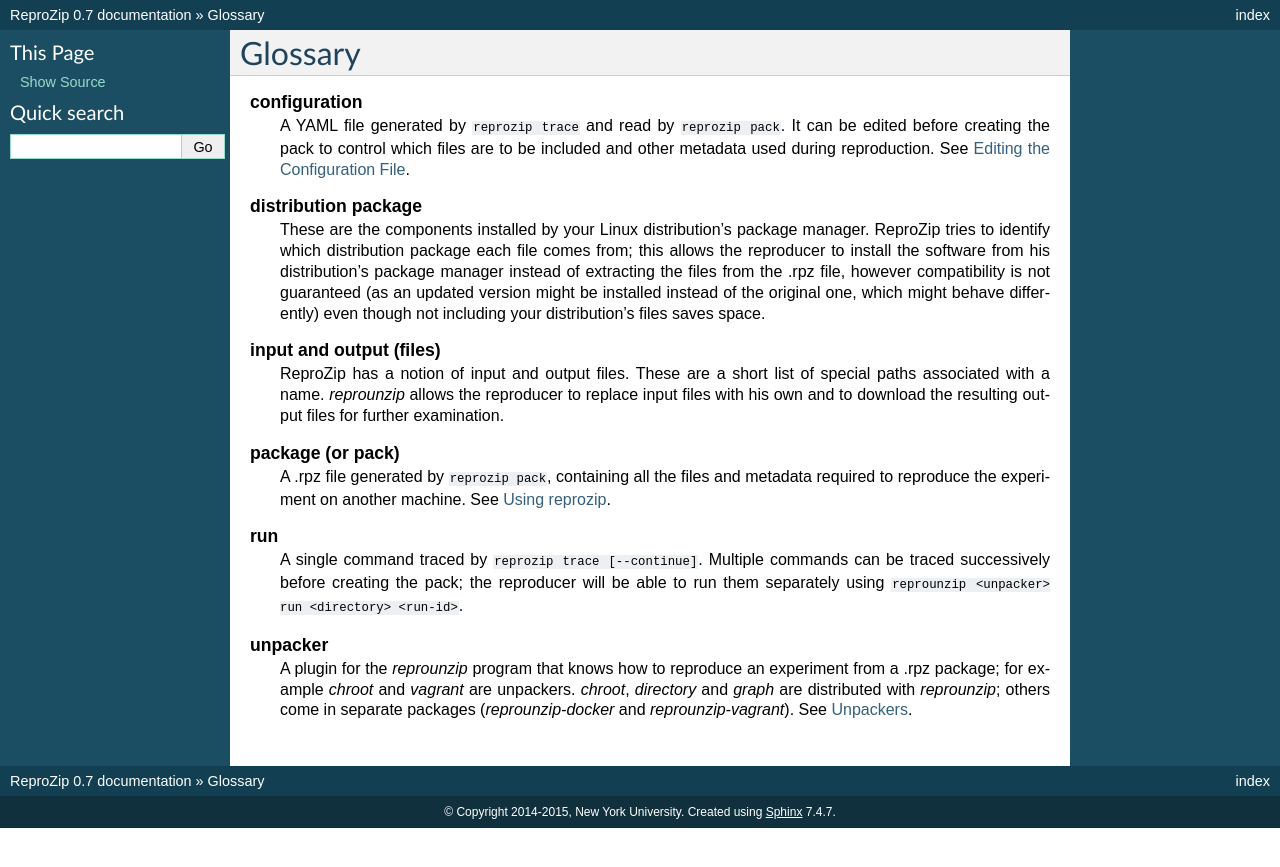
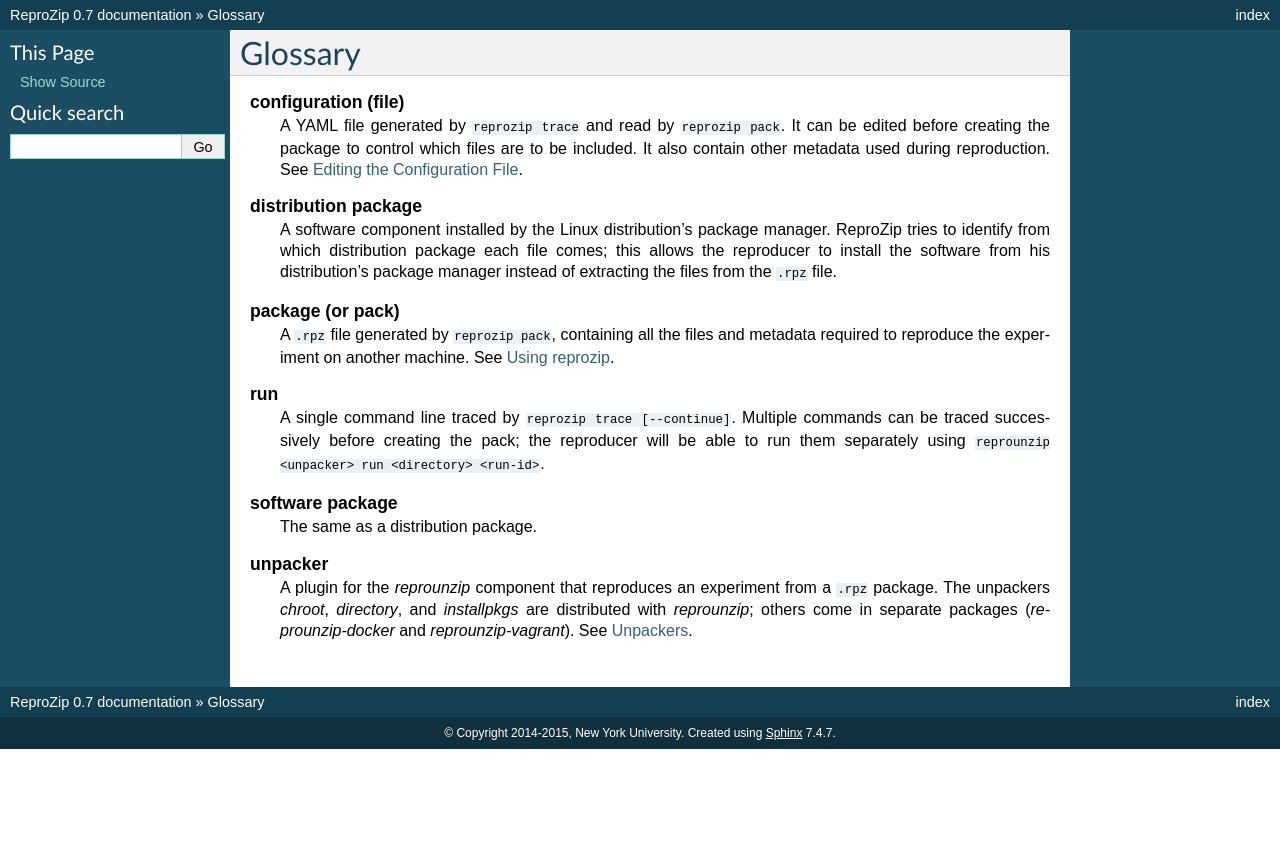
Before and after one commit to VIDA-NYU/reprozip, a Sphinx documentation site: the page built from docs/source/glossary.rst, in a window 1280 px wide. Shown: the top 867 px of the page. Built offline with Sphinx 7.4.7, drawn with Linux system fonts in a browser that asks for light colours; pages that are not in the unit, such as notebooks, are missing from menus.

Commit message:
DOC: pass over glossary.
I have removed `input and output (files)' as for a gloassary we would have to explain the heuristics we use. Unless we do that, I don't think we need this item there.

```diff
--- a/docs/source/glossary.rst
+++ b/docs/source/glossary.rst
@@ -5,20 +5,20 @@
 
 ..  glossary::
 
-    configuration
-        A YAML file generated by ``reprozip trace`` and read by ``reprozip pack``. It can be edited before creating the pack to control which files are to be included and other metadata used during reproduction. See :ref:`packing-config`.
+    configuration (file)
+        A YAML file generated by ``reprozip trace`` and read by ``reprozip pack``. It can be edited before creating the package to control which files are to be included. It also contain other metadata used during reproduction. See :ref:`packing-config`.
 
     distribution package
-        These are the components installed by your Linux distribution's package manager. ReproZip tries to identify which distribution package each file comes from; this allows the reproducer to install the software from his distribution's package manager instead of extracting the files from the .rpz file, however compatibility is not guaranteed (as an updated version might be installed instead of the original one, which might behave differently) even though not including your distribution's files saves space.
-
-    input and output (files)
-        ReproZip has a notion of input and output files. These are a short list of special paths associated with a name. `reprounzip` allows the reproducer to replace input files with his own and to download the resulting output files for further examination.
+        A software component installed by the Linux distribution's package manager. ReproZip tries to identify from which distribution package each file comes; this allows the reproducer to install the software from his distribution's package manager instead of extracting the files from the ``.rpz`` file.
 
     package (or pack)
-        A .rpz file generated by ``reprozip pack``, containing all the files and metadata required to reproduce the experiment on another machine. See :ref:`packing`.
+        A ``.rpz`` file generated by ``reprozip pack``, containing all the files and metadata required to reproduce the experiment on another machine. See :ref:`packing`.
 
     run
-        A single command traced by ``reprozip trace [--continue]``. Multiple commands can be traced successively before creating the pack; the reproducer will be able to run them separately using ``reprounzip <unpacker> run <directory> <run-id>``.
+        A single command line traced by ``reprozip trace [--continue]``. Multiple commands can be traced successively before creating the pack; the reproducer will be able to run them separately using ``reprounzip <unpacker> run <directory> <run-id>``.
+
+    software package
+        The same as a distribution package.
 
     unpacker
-        A plugin for the `reprounzip` program that knows how to reproduce an experiment from a .rpz package; for example `chroot` and `vagrant` are unpackers. `chroot`, `directory` and `graph` are distributed with `reprounzip`; others come in separate packages (`reprounzip-docker` and `reprounzip-vagrant`). See :ref:`unpack-unpackers`.
+        A plugin for the `reprounzip` component that reproduces an experiment from a ``.rpz`` package. The unpackers `chroot`, `directory`, and `installpkgs` are distributed with `reprounzip`; others come in separate packages (`reprounzip-docker` and `reprounzip-vagrant`). See :ref:`unpack-unpackers`.
```
